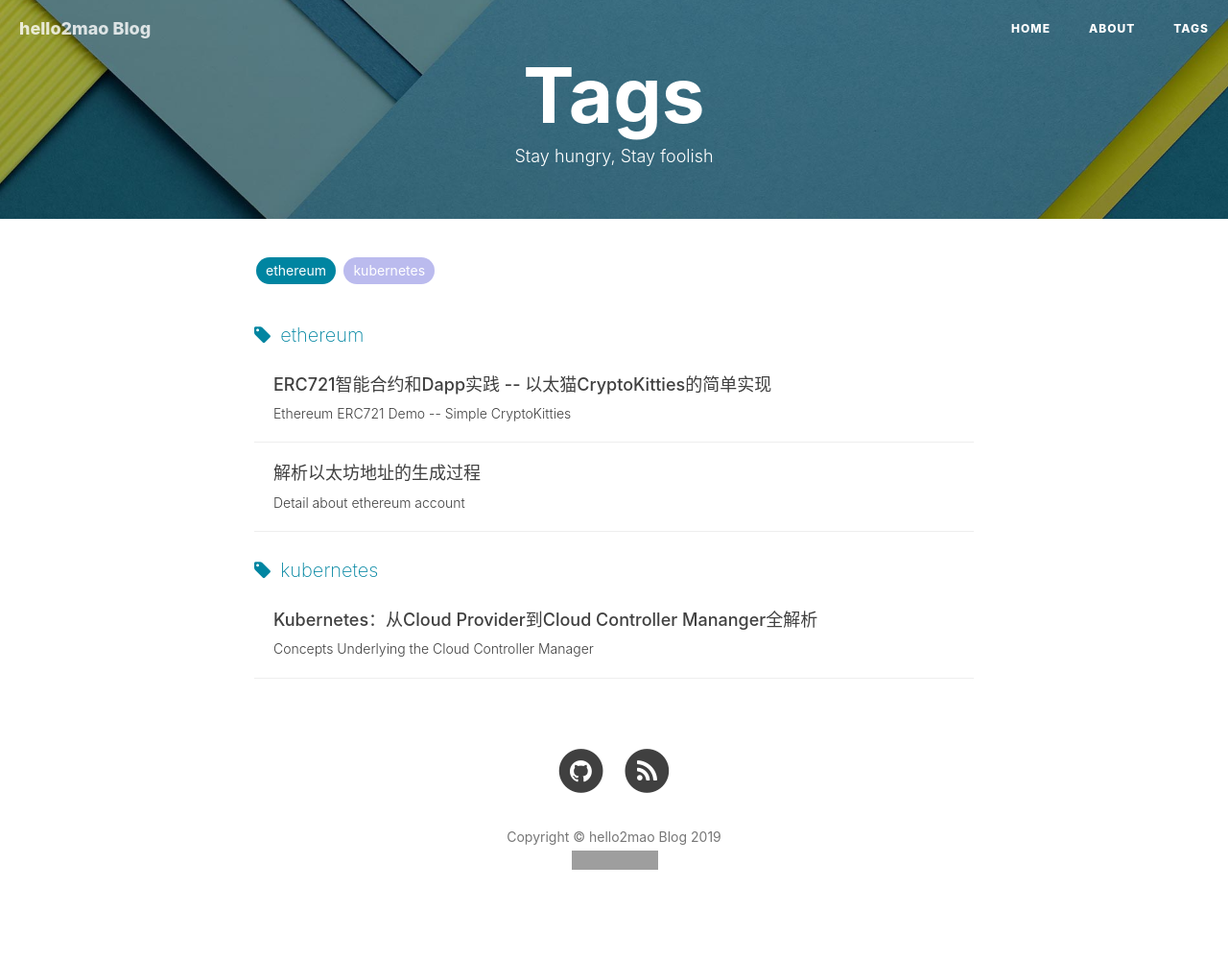
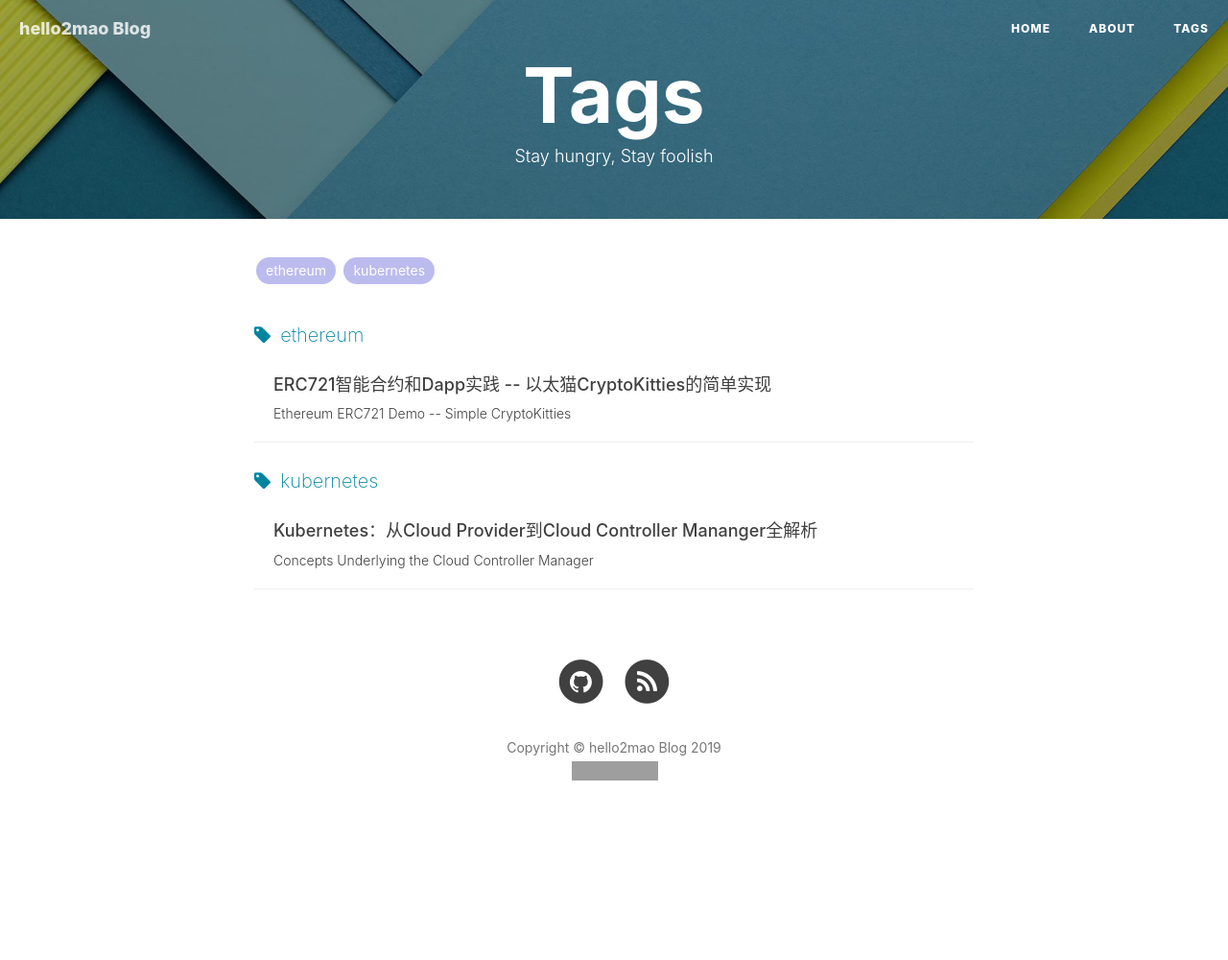
Before and after one commit to hello2mao/hello2mao.github.io, a Jekyll site: the page built from tags.html, in a window 1280 px wide. Shown: the whole page at 96% size. Built offline with Jekyll 4.4.1, drawn with Linux system fonts in a browser that asks for light colours; nearby versions of some CDN libraries; comment, search, counter and statistics services are not loaded; after the commit the page ends 907 px from its top, so only the background shows below that; grey boxes are pictures that could not be loaded.

Commit message:
Lazy push: 2019年 2月 7日 星期四 12时51分21秒 CST

````diff
--- a/_posts/2018-05-22-detail-about-ethereum-account.md
+++ b/_posts/2018-05-22-detail-about-ethereum-account.md
@@ -1,12 +1,3 @@
----
-layout:     post
-title:      "解析以太坊地址的生成过程"
-subtitle:   "Detail about ethereum account"
-date:       2018-05-22 11:38:12
-author:     "hello2mao"
-tags:
-    - ethereum
----
 
 - [一、获得一个以太坊钱包地址](#%E4%B8%80%E8%8E%B7%E5%BE%97%E4%B8%80%E4%B8%AA%E4%BB%A5%E5%A4%AA%E5%9D%8A%E9%92%B1%E5%8C%85%E5%9C%B0%E5%9D%80)
 - [二、地址生成解析](#%E4%BA%8C%E5%9C%B0%E5%9D%80%E7%94%9F%E6%88%90%E8%A7%A3%E6%9E%90)
@@ -98,7 +89,7 @@
   if err != nil {
     utils.Fatalf("Failed to create account: %v", err)
   }
-  fmt.Printf("Address: {%x}\n", address)
+  fmt.Printf("Address: %x\n", address)
   return nil
 }
 ```
````
